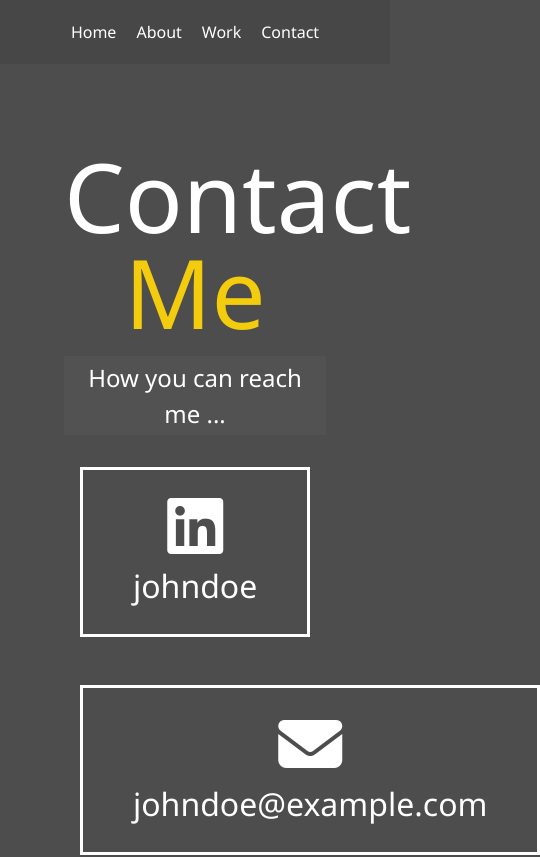
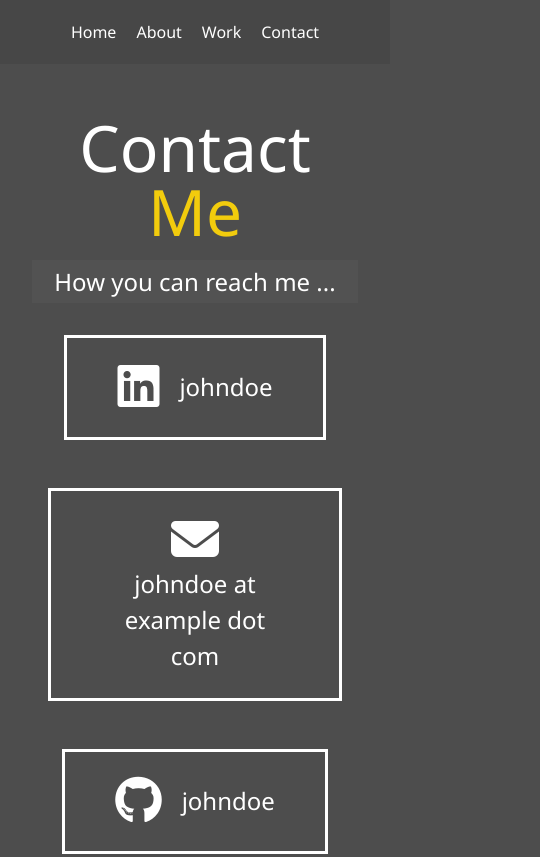
Before and after one commit to becathey/portfolio-html-css, a website: page dist/contact.html in a window 390 px wide. Shown: the top 857 px of the page, 540 px wide, since content can reach past the window. Drawn offline with Linux system fonts and the light colour scheme.

Commit message:
Add responsiveness for mobile

```diff
--- a/scss/_responsive.scss
+++ b/scss/_responsive.scss
@@ -50,10 +50,36 @@
       padding: 8px 10px;
     }
   }
+  h1 {
+    &.lg-heading {
+      font-size: 4rem;
+    }
+  }
   main#home h1 {
     margin-top: 10vh;
   }
+
+  // About page
+  .bio-image {
+    width: 200px;
+    height: 200px;
+  }
+  .bio {
+    font-size: 1.25rem;
+  }
+
+  // Work page
   .projects {
     grid-template-columns: 1fr;
   }
 }
+
+// Contact page
+main#contact {
+  padding: 2rem;
+}
+.box {
+  a {
+    font-size: 1.5rem;
+  }
+}
```
Also changed, not shown: dist/contact.html, dist/css/main.css.
